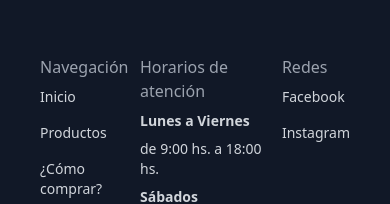
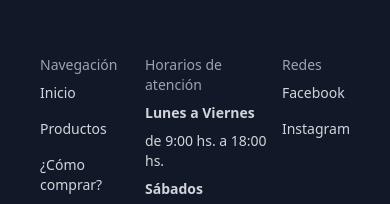
Before and after one commit to bautiliendo/renovarte-web, a React (Vite) app: page /productos in a window 390 px wide. Shown: the part 9708-9912 px from the top of the page. Built offline with nearby package versions, Linux system fonts and the light colour scheme.

Commit message:
Arreglo estilos hero + footer

```diff
--- a/src/components/Hero.tsx
+++ b/src/components/Hero.tsx
@@ -20,8 +20,7 @@ export const Hero: React.FC = () => {
     <>
       <section className="bg-gray-900 sm:py-16 lg:py-24 min-h-[90vh] flex flex-col justify-center">
   <div className="px-4 mx-auto sm:px-6 lg:px-10 max-w-6xl text-white h-full flex flex-col justify-center">
-
-          <div className="flex flex-col justify-between pb-4 mt-20 sm:mt-16 md:mt-0">
+    <div className="flex flex-col justify-between pb-4 mt-20 xs:mt-10 sm:mt-16 md:mt-0">
       <div className="flex-1 text-left">
         <h2 className="text-xl xs:text-2xl font-bold leading-tight sm:text-4xl lg:text-5xl text-white pt-5 mb-4">RENOVARTE - Córdoba AR</h2>
         <p className="max-w-xl mb-4 text-sm sm:text-base leading-relaxed lg:mx-0 text-white hidden xs:block">La tienda donde encontrás todos los electrodomésticos, celulares y productos informáticos para renovar tu casa</p>
--- a/src/components/common/Footer.tsx
+++ b/src/components/common/Footer.tsx
@@ -30,7 +30,7 @@ export const Footer: React.FC = () => {
             </div>
             <div className='lg:col-span-2 flex justify-between mx-6'>
                 <div>
-                    <h6 className='font-medium text-gray-400'>Navegación</h6>
+                    <h6 className='font-medium text-gray-400 text-sm sm:text-base'>Navegación</h6>
                     <ul>
                         <li className='py-2 text-sm hover:underline'><Link to='/'>Inicio</Link></li>
                         <li className='py-2 text-sm hover:underline'><Link to='/productos'>Productos</Link></li>
@@ -39,7 +39,7 @@ export const Footer: React.FC = () => {
                     </ul>
                 </div>
                 <div>
-                    <h6 className='font-medium text-gray-400'>Horarios de atención</h6>
+                    <h6 className='font-medium text-gray-400 text-sm sm:text-base'>Horarios de atención</h6>
                     <ul>
                         <li className='py-2 text-sm font-bold'>Lunes a Viernes</li>
                         <p className='text-sm'>de 9:00 hs. a 18:00 hs.</p>
@@ -48,7 +48,7 @@ export const Footer: React.FC = () => {
                     </ul>
                 </div>
                 <div>
-                    <h6 className='font-medium text-gray-400'>Redes</h6>
+                    <h6 className='font-medium text-gray-400 text-sm sm:text-base'>Redes</h6>
                     <ul>
                         <a href='https://www.facebook.com/renovartecba/' target="_blank" rel="noopener noreferrer">
                             <li className='py-2 text-sm hover:text-blue-400 hover:underline list-none'>Facebook</li>
```
Lines whose indentation alone changed are shown as unchanged.
